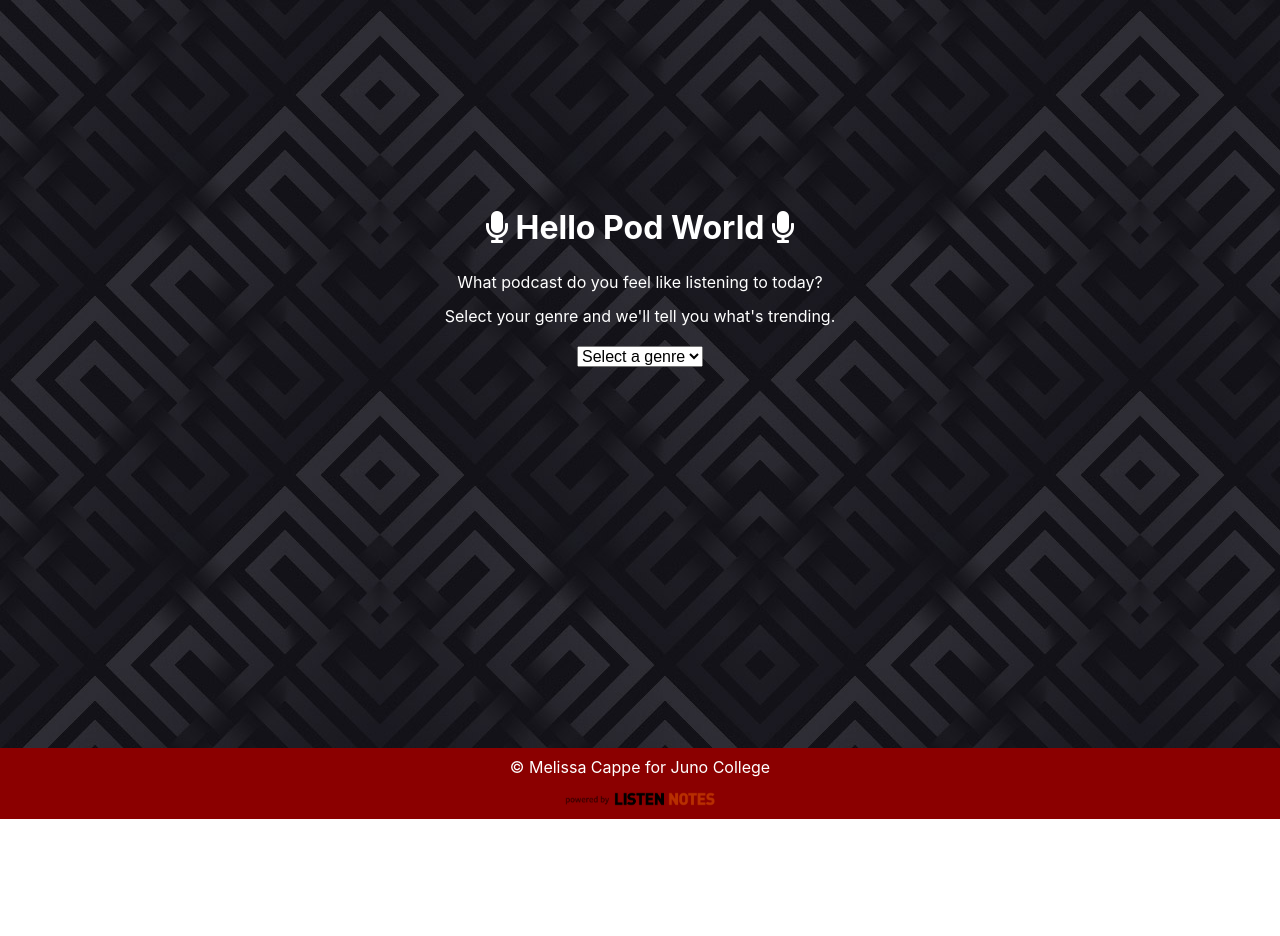
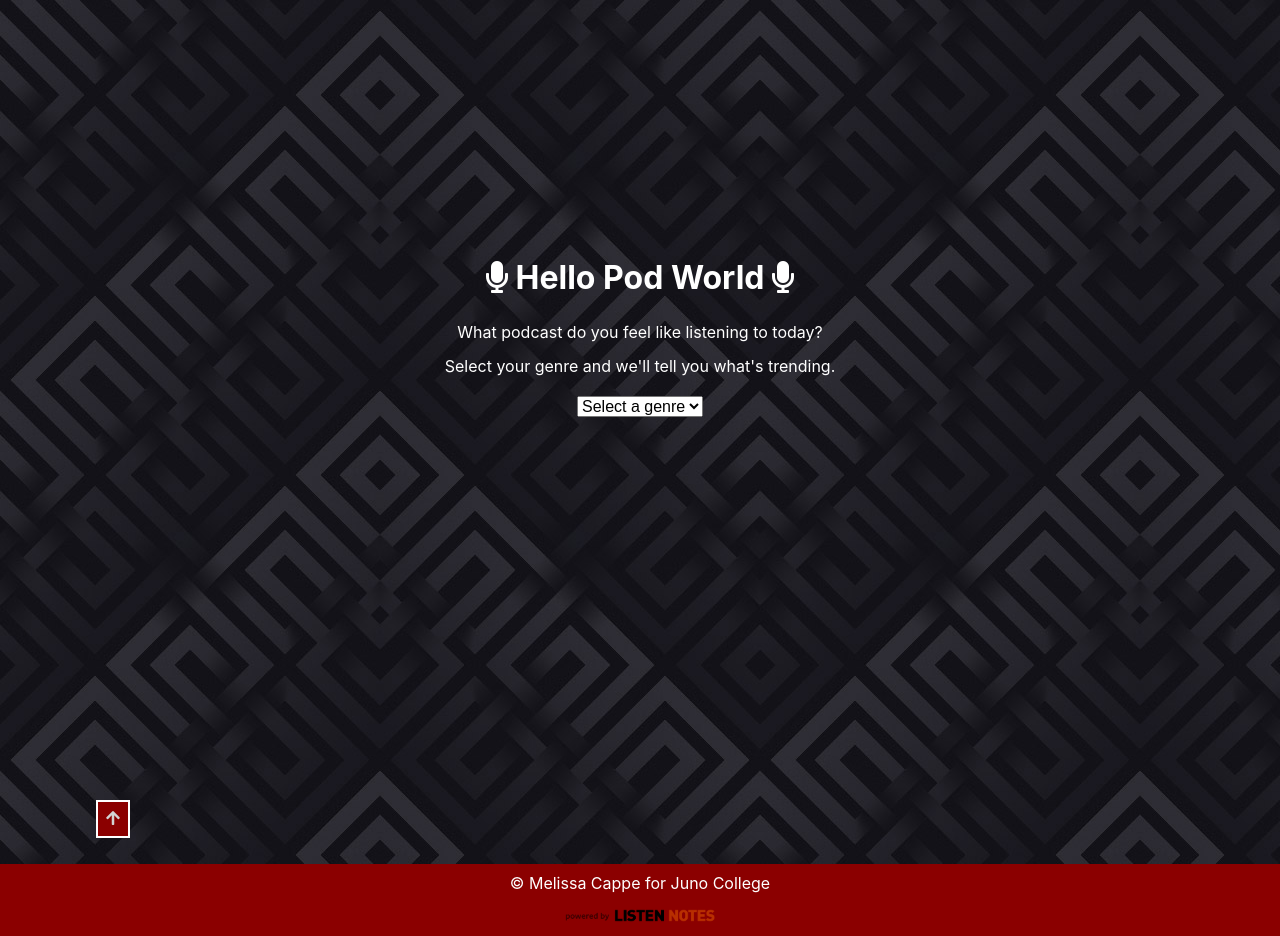
Before and after one commit to MCappe/melissa-cappe-project-5, a React (Create React App) app: page / in a window 1280 px wide. Before the commit the page ends 819 px from the top, so only its background shows below. Built offline with nearby package versions, Linux system fonts and the light colour scheme.

Commit message:
playing with scroll and style :frog:

```diff
--- a/src/App.css
+++ b/src/App.css
@@ -12,7 +12,6 @@ html { -moz-box-sizing: border-box; -webkit-box-sizing: border-box; box-sizing:
   max-width: 1280px;
   width: 85%;
   margin: 0 auto;
-  /* height: 100vh; */
 }
 
 .selections {
@@ -27,22 +26,12 @@ html { -moz-box-sizing: border-box; -webkit-box-sizing: border-box; box-sizing:
 }
 
 header {
-  height: 91.5vh;
-  padding-top: 200px;
+  height: 100vh;
+  padding-top: 250px;
 }
 
-/* .select {
-  appearance: none;
-  background-color: white;
-  border: none;
-  padding: 0 1em 0 0;
-  margin: 0 auto;
-  width: 40%;
-  font-family: inherit;
-  font-size: inherit;
-  cursor: inherit;
-  line-height: inherit;
-  text-align: center;
+/* .podSection {
+  background-color: black;
 } */
 
 h1,
@@ -56,6 +45,9 @@ h1 {
   margin: 0;
 }
 
+.animate__animated.animate__backInLeft {
+  --animate-duration: 2s;
+}
 
 .container {
   display: flex;
@@ -71,6 +63,8 @@ li.container {
   list-style: none;
 }
 
+
+
 .podInfo p {
   font-style: italic;
 }
@@ -79,17 +73,20 @@ li.container {
   margin-left: 15px;
 }
 
-/* button {
+button {
   padding: 8px;
   margin-bottom: 10px;
-  border: 2px solid royalblue;
-  background-color: salmon;
+  border: 2px solid white;
+  background-color: darkred;
+  color: lightgrey;
 }
 
 button:hover,
 button:focus {
   background-color: white;
-} */
+  border: 2px solid black;
+  color: black;
+}
 
 footer {
   background-color: darkred;
--- a/src/App.js
+++ b/src/App.js
@@ -2,6 +2,7 @@ import './App.css';
 import { Component } from 'react';
 import axios from 'axios';
 import Podcasts from './Podcasts.js'
+// import Select from './Select.js';
 // import animate.css from './animate.css';
 import image2 from './api-transparent background for white background.png';
 
@@ -44,6 +45,10 @@ class App extends Component {
     // console.log(podOption);
   }
 
+  scrollButton = () => {
+
+  }
+
   componentDidMount() {
 
   }
@@ -51,7 +56,8 @@ class App extends Component {
   render() {
     return (
       <div className="podPage">
-        <div className="wrapper main">
+        <div className="wrapper">
+          {/* <Select /> */}
           <header>
             <h1 className="animate__animated animate__backInLeft"><span><i className="fas fa-microphone"></i></span> Hello Pod World <span><i className="fas fa-microphone"></i></span></h1>
             <p className="animate__animated animate__backInLeft">What podcast do you feel like listening to today?</p>
@@ -84,6 +90,10 @@ class App extends Component {
             })
           }
 
+          <div className="backToTop">
+            <button onClick={this.scrollButton}><i class="fas fa-arrow-up"></i></button>
+          </div>
+
         </div>
       <footer>
           <p>© Melissa Cappe for <a href="https://junocollege.com/">Juno College</a></p>
--- a/src/Podcasts.js
+++ b/src/Podcasts.js
@@ -8,6 +8,7 @@ class Podcasts extends Component {
                     <ul>
                         <li className="container">
                             <div className="imageContainer">
+
                                 <img src={this.props.podImage} alt={this.props.podTitle}/>
                             </div>
                             <div className="podInfo">
--- /dev/null
+++ b/src/Select.js
@@ -0,0 +1,29 @@
+import { Component } from 'react';
+
+class Select extends Component {
+    render() {
+        return(
+            <header>
+                <h1 className="animate__animated animate__backInLeft"><span><i className="fas fa-microphone"></i></span> Hello Pod World <span><i className="fas fa-microphone"></i></span></h1>
+                <p className="animate__animated animate__backInLeft">What podcast do you feel like listening to today?</p>
+                <p className="animate__animated animate__backInLeft">Select your genre and we'll tell you what's trending.</p>
+                <div className="select">
+                    <form className="selections animate__animated animate__backInLeft">
+                        <label htmlFor="">
+                            <select name="podcasts" id="pods" className="select" onChange={this.handleChange}>
+                                <option>Select a genre</option>
+                                <option value="135">True Crime</option>
+                                <option value="77">Sports</option>
+                                <option value="68">TV and Film</option>
+                                <option value="133">Comedy</option>
+                                <option value="99">News</option>
+                            </select>
+                        </label>
+                    </form>
+                </div>
+            </header>
+        )
+    }
+}
+
+export default Header;
```
Also changed, not shown: 1 other file (tests, documents, lock files or other folders).
